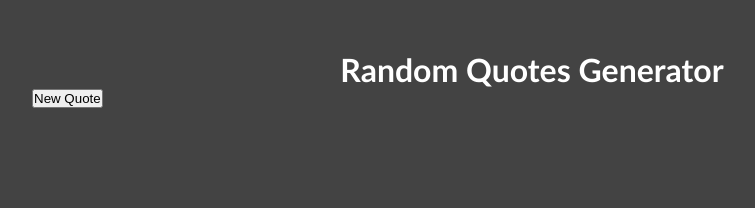
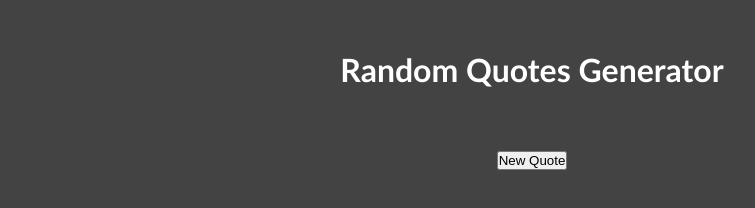
Before and after one commit to AllanBlackett/QuotesGeneratorJS, a plain HTML site: page index.html in a window 1280 px wide. Shown: the whole page, without its empty margins (108-863 px from the left). Drawn offline with nearby package versions, Linux system fonts and the light colour scheme; files that its build step writes are made by us from their sources; files whose address does not match are found by name.

Commit message:
style.css Update
styling for the main container element

```diff
--- a/style.css
+++ b/style.css
@@ -21,3 +21,17 @@ h1 {
   margin-top: 50px;
   font-family: 'Trebuchet MS', 'Lucida Sans Unicode', 'Lucida Grande', 'Lucida Sans', Arial, sans-serif;
 }
+
+#main {
+  text-align: center;
+  margin: 50px 80px 0 80px;
+}
+
+#main #container #quote {
+  font-size: 23px;
+  padding-bottom: 12px;
+}
+
+#main #container #author {
+  font-size: 18px;
+}
```
